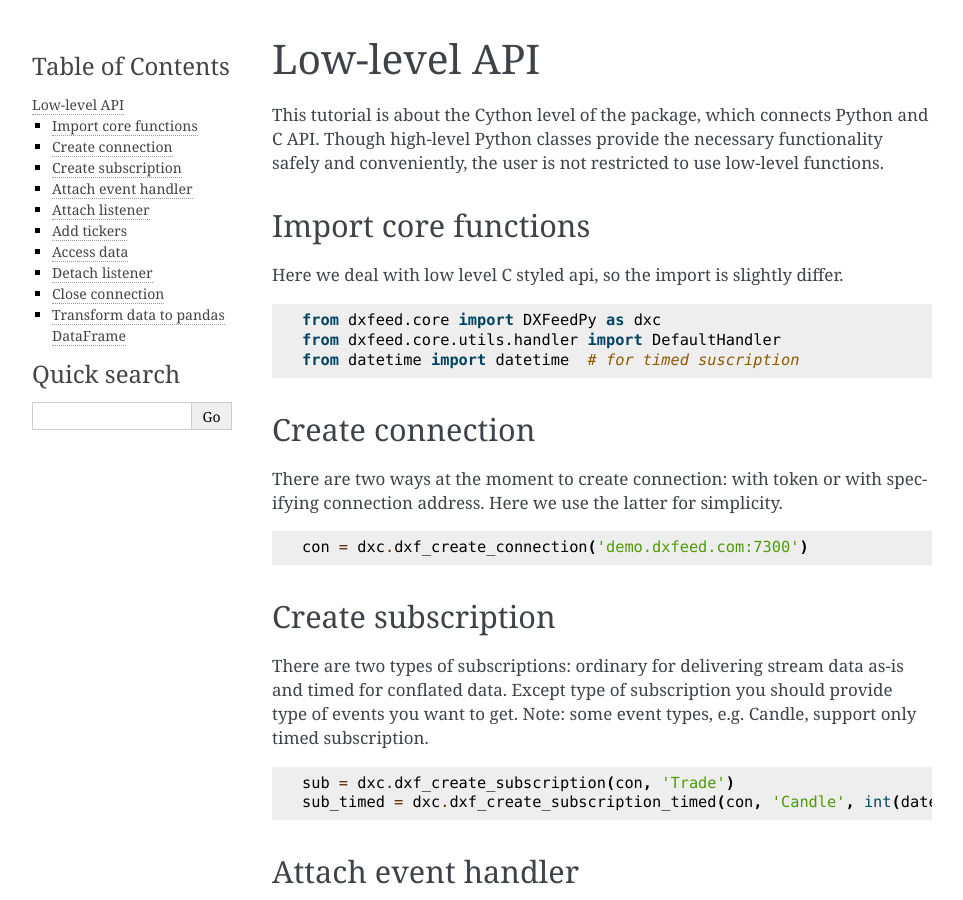
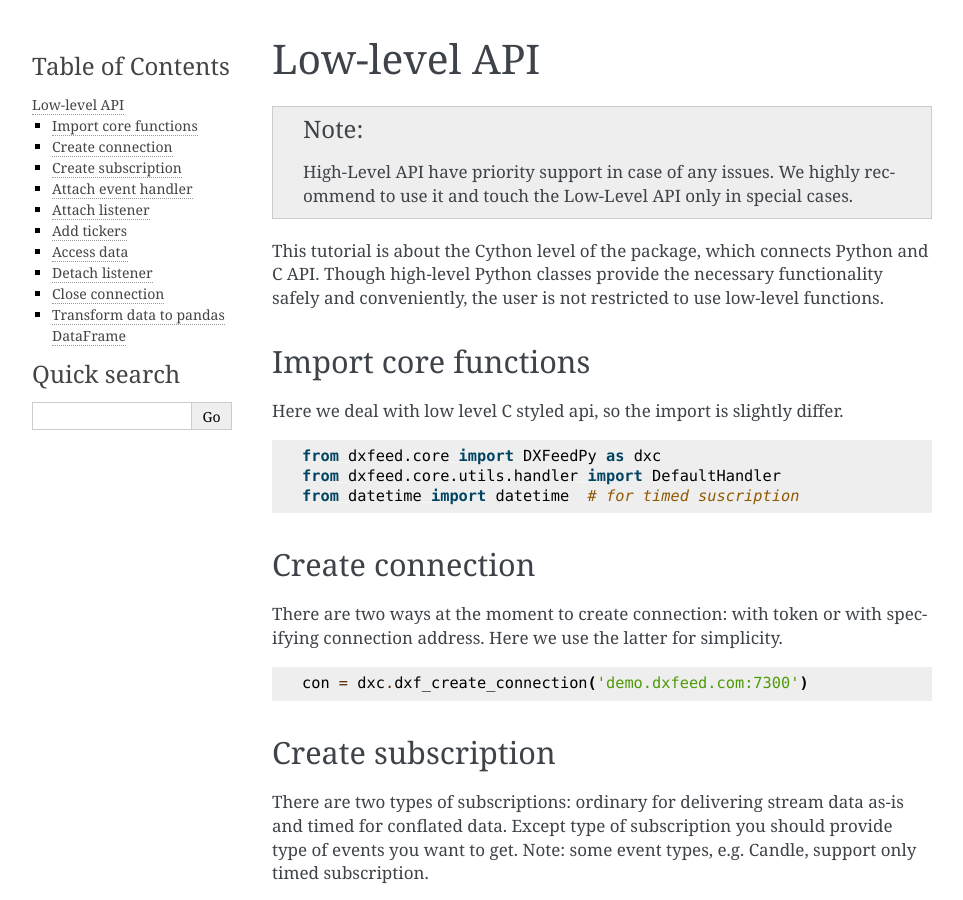
Before and after one commit to dxFeed/dxfeed-python-api, a Sphinx documentation site: the page built from docs/core_usage.rst, in a window 1280 px wide and 900 px high. Shown: the whole window, without its empty margins (148-1111 px from the left). Built offline with Sphinx 7.4.7, drawn with Linux system fonts in a browser that asks for light colours.

Commit message:
[EN-1570] low-level note

```diff
--- a/docs/core_usage.rst
+++ b/docs/core_usage.rst
@@ -2,6 +2,10 @@
 
 Low-level API
 =============
+
+.. note::
+    High-Level API have priority support in case of any issues. We highly recommend
+    to use it and touch the Low-Level API only in special cases.
 
 This tutorial is about the Cython level of the package, which connects
 Python and C API. Though high-level Python classes provide the necessary
```
